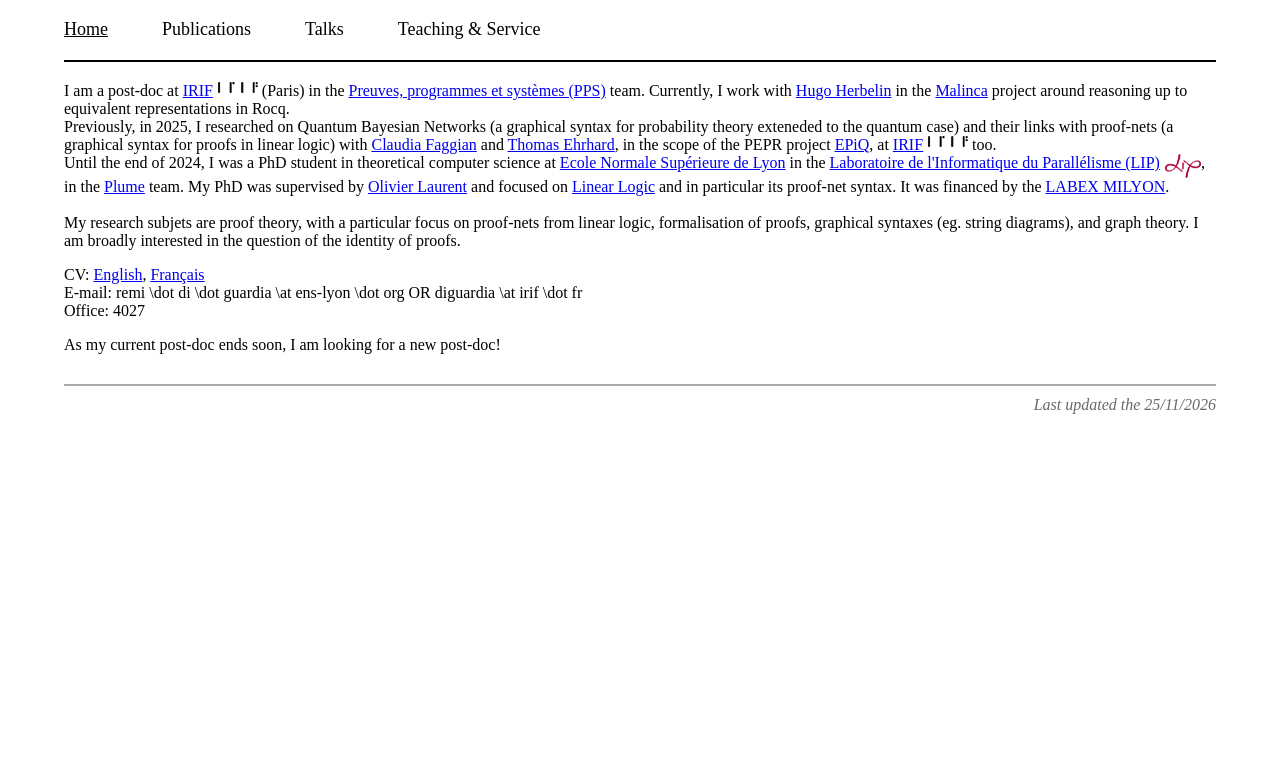
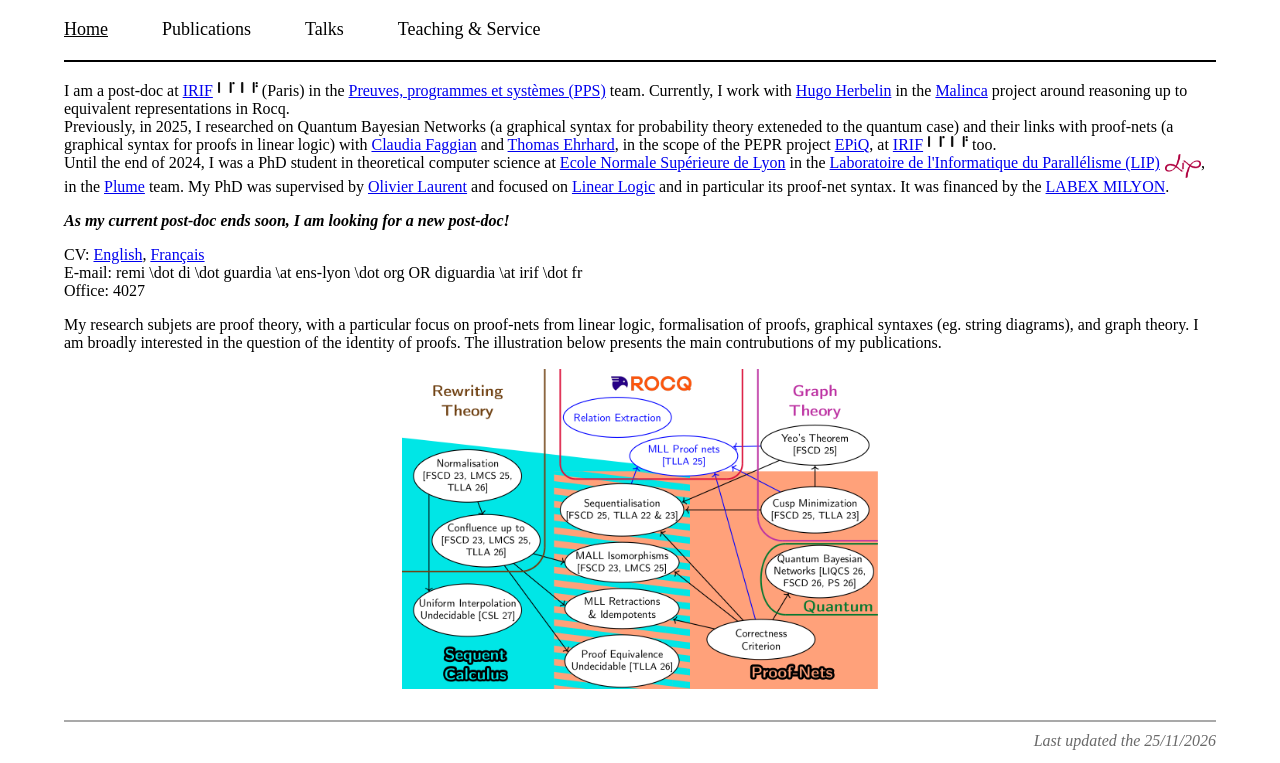
Before and after one commit to RemiDiG/remidig.github.io, a plain HTML site: page index.html in a window 1280 px wide. Shown: the part 61-824 px from the top of the page. Before the commit the page ends 800 px from the top, so only its background shows below. Drawn offline with Linux system fonts and the light colour scheme.

Commit message:
Add an overview image

```diff
--- a/index.html
+++ b/index.html
@@ -32,9 +32,10 @@
   Until the end of 2024, I was a PhD student in theoretical computer science at <a href="http://www.ens-lyon.fr/">Ecole Normale Supérieure de Lyon</a> in the <a href="http://www.ens-lyon.fr/LIP/">Laboratoire de l'Informatique du Parallélisme (LIP)<img class="icon-right" src="images/lip.png" alt="LIP's icon"></a>, in the <a href="http://www.ens-lyon.fr/LIP/PLUME/">Plume</a> team.
   My PhD was supervised by <a href="https://perso.ens-lyon.fr/olivier.laurent/">Olivier Laurent</a> and focused on <a href="http://llwiki.ens-lyon.fr/">Linear Logic</a> and in particular its proof-net syntax. It was financed by the <a href="https://milyon.universite-lyon.fr/doctorants-contrats-doctoraux--47603.kjsp?RH=1537189060380&RF=1537193981834">LABEX MILYON</a>.
   <br>
-  <br>
-  My research subjets are proof theory, with a particular focus on proof-nets from linear logic, formalisation of proofs, graphical syntaxes (eg. string diagrams), and graph theory.
-  I am broadly interested in the question of the identity of proofs.
+</p>
+
+<p class="title">
+  As my current post-doc ends soon, I am looking for a new post-doc!
 </p>
 
 <p>
@@ -47,8 +48,12 @@
 </p>
 
 <p>
-  As my current post-doc ends soon, I am looking for a new post-doc!
+  My research subjets are proof theory, with a particular focus on proof-nets from linear logic, formalisation of proofs, graphical syntaxes (eg. string diagrams), and graph theory.
+  I am broadly interested in the question of the identity of proofs.
+  The illustration below presents the main contrubutions of my publications.
 </p>
+
+<img class="overview" src="illustrations/overview.png" alt="Research Overview">
 
 <footer>
   Last updated the <span id='lastupdated'></span>
--- a/mystyle.css
+++ b/mystyle.css
@@ -36,6 +36,15 @@ nav#menu a {
 
 .here {
   text-decoration: underline;
+}
+
+/* Research overview (image) */
+.overview {
+  display: block;
+  max-width: 100%;
+  max-height: 20em;
+  padding: 1px 1px 1px 1px;
+  margin: 0 auto 0 auto;
 }
 
 /* Lists */
```
Also changed, not shown: illustrations/overview.png (added).
